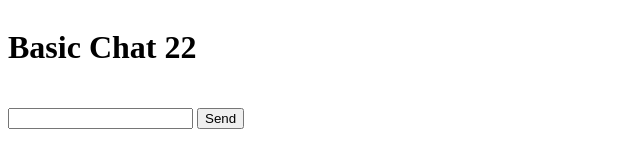
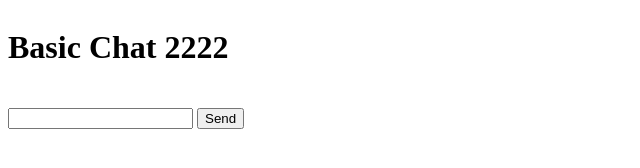
Before and after one commit to SwitzerChees/basic-chat, a plain HTML site: page index.html in a window 1280 px wide. Shown: the full height of the page, 0-640 px from the left. Drawn offline with Linux system fonts and the light colour scheme.

Commit message:
Update 2

```diff
--- a/index.html
+++ b/index.html
@@ -10,7 +10,7 @@
   </head>
   <body>
     <header>
-      <h1>Basic Chat 22</h1>
+      <h1>Basic Chat 2222</h1>
       <input type="text" id="username" />
     </header>
     <main id="messages">
```
